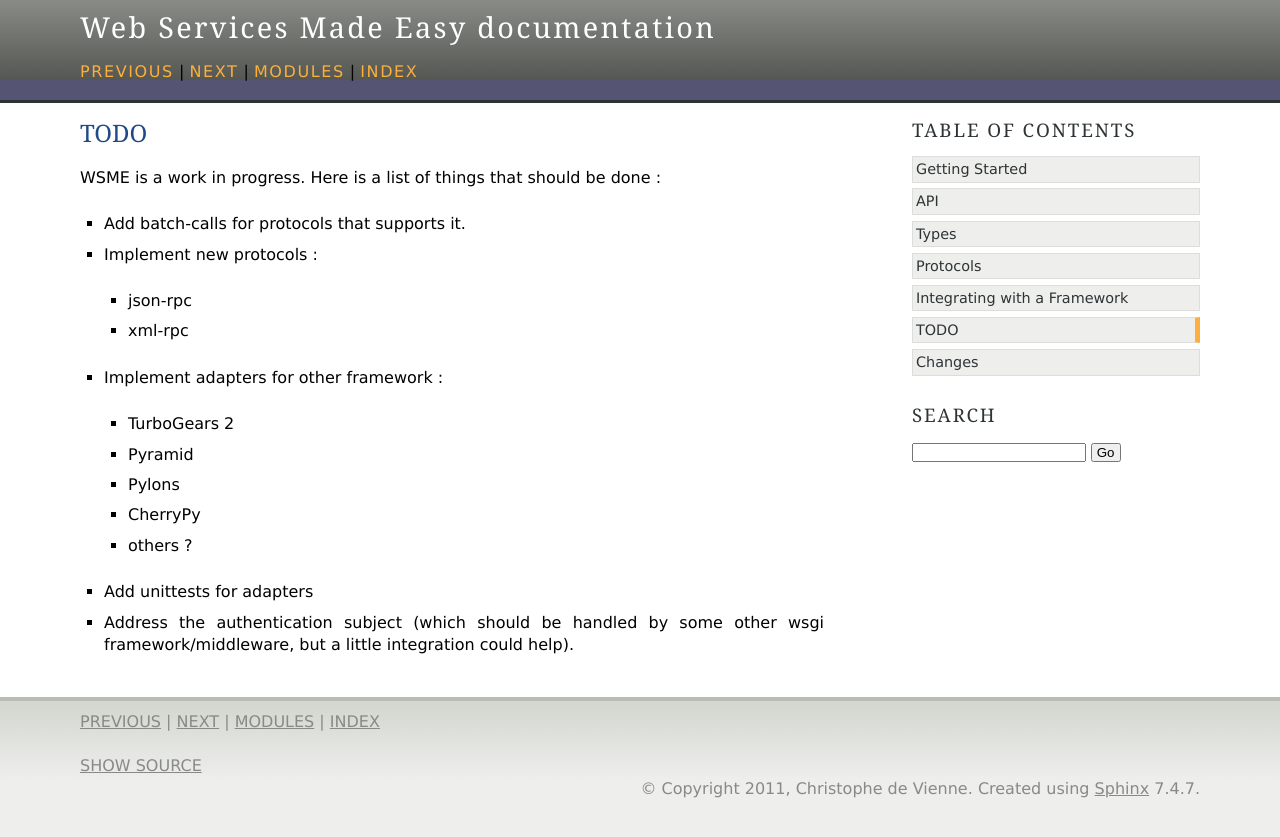
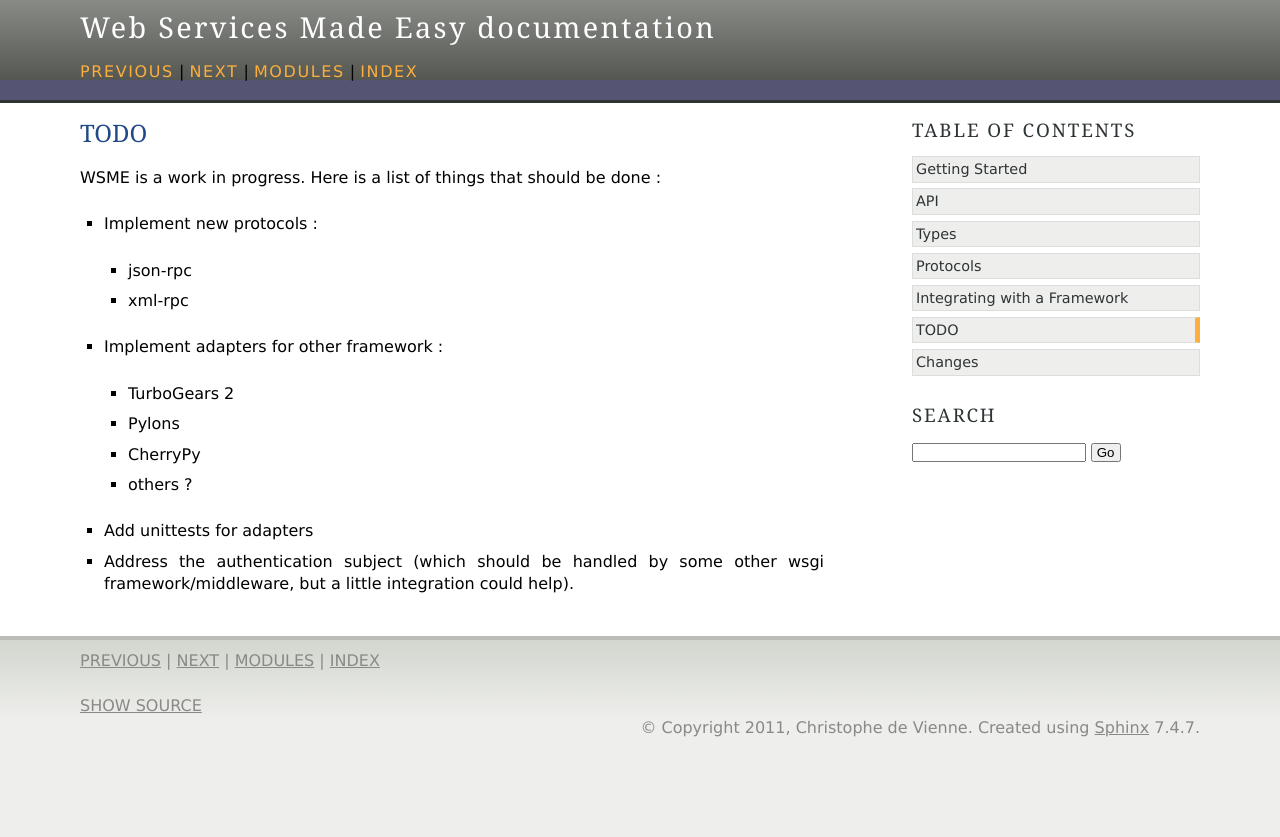
Before and after one commit to openstack-archive/wsme, a Sphinx documentation site: the page built from doc/todo.rst, in a window 1280 px wide. Shown: the top 837 px of the page. Built offline with Sphinx 7.4.7, drawn with Linux system fonts in a browser that asks for light colours; the version number could not be read and is left out.

Commit message:
updated the todo list

```diff
--- a/doc/todo.rst
+++ b/doc/todo.rst
@@ -3,8 +3,6 @@ TODO
 
 WSME is a work in progress. Here is a list of things that should
 be done :
-
--   Add batch-calls for protocols that supports it.
 
 -   Implement new protocols :
 
@@ -15,8 +13,6 @@ be done :
 -   Implement adapters for other framework :
 
     -   TurboGears 2
-
-    -   Pyramid
 
     -   Pylons
 
```
